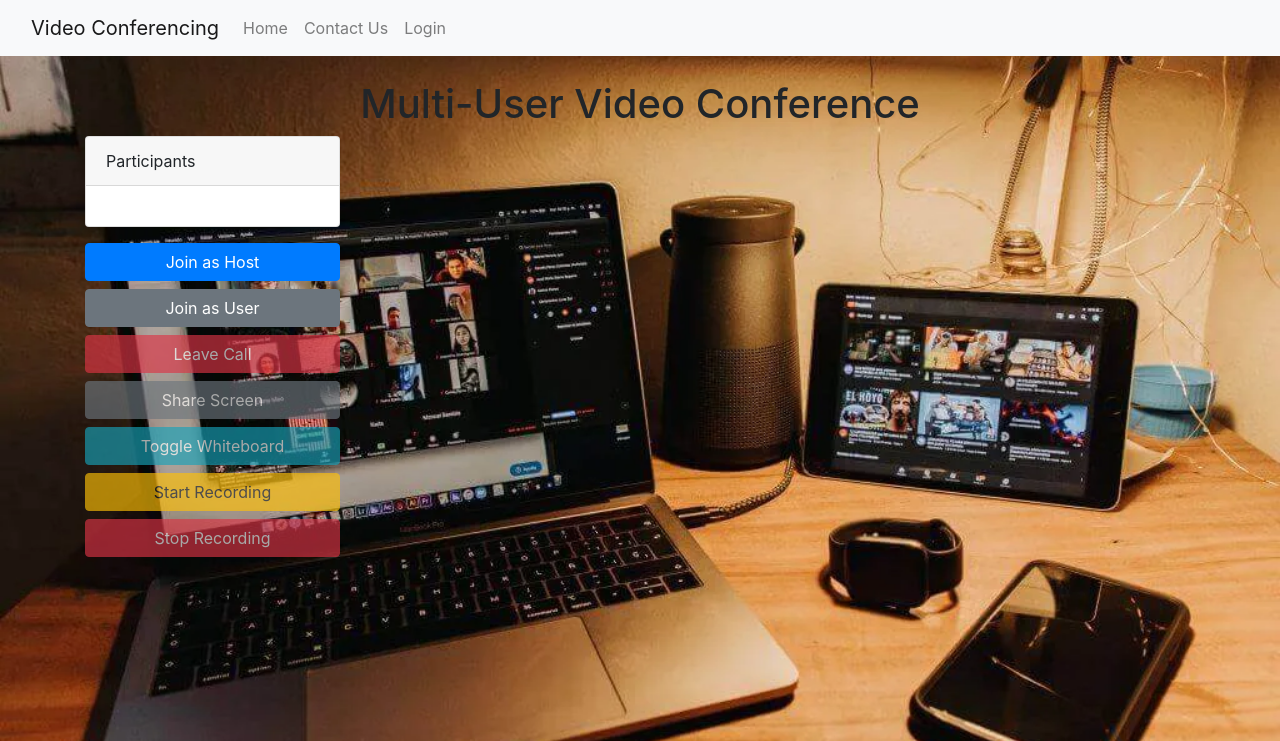
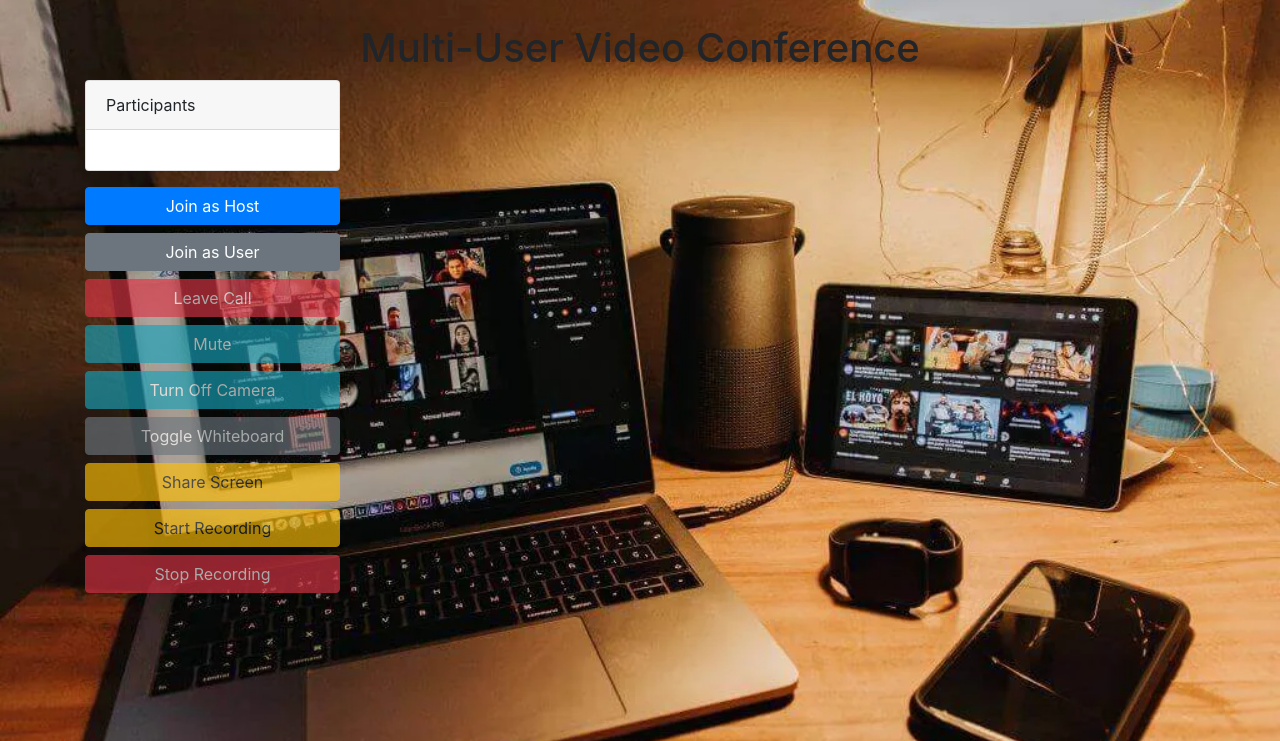
Before and after one commit to varsha-2802/VideoConference, a Django app: page /base/ in a window 1280 px wide. Shown: the top 741 px of the page. Run offline with Django 5.2, Linux system fonts and the light colour scheme; some libraries are stand-ins or nearby versions.

Commit message:
Update base.html

```diff
--- a/video/video_conference_project/templates/base.html
+++ b/video/video_conference_project/templates/base.html
@@ -1,13 +1,13 @@
-{%load static%}
+{% load static %}
 <!DOCTYPE html>
 <html lang="en">
 <head>
     <meta charset="UTF-8">
     <meta name="viewport" content="width=device-width, initial-scale=1.0">
-    <title>Multi-User Video Conference with Host-Only Recording</title>
+    <title>Multi-User Video Conference with Whiteboard</title>
     <link rel="stylesheet" href="https://maxcdn.bootstrapcdn.com/bootstrap/4.5.2/css/bootstrap.min.css">
     <style>
-        body{
+        body {
             background-image: url("{% static 'images/video.jpg' %}");
             background-position: center;
             background-repeat: no-repeat;
@@ -36,16 +36,6 @@
             padding: 5px 10px;
             border-radius: 4px;
         }
-        #whiteboard-container {
-            display: none;
-            margin-top: 20px;
-        }
-        #whiteboard {
-            border: 1px solid #000;
-            width: 100%;
-            height: 400px;
-            cursor: crosshair;
-        }
         #participantsList {
             max-height: 200px;
             overflow-y: auto;
@@ -69,42 +59,36 @@
             padding: 5px 10px;
             border-radius: 4px;
         }
+        #whiteboard-container {
+            position: fixed;
+            top: 0;
+            left: 0;
+            width: 100%;
+            height: 100%;
+            background-color: rgba(0, 0, 0, 0.8);
+            display: none;
+            z-index: 1000;
+        }
+        #whiteboard {
+            position: absolute;
+            top: 50%;
+            left: 50%;
+            transform: translate(-50%, -50%);
+            border: 2px solid #fff;
+            background-color: #fff;
+        }
+        #whiteboard-controls {
+            position: absolute;
+            bottom: 20px;
+            left: 50%;
+            transform: translateX(-50%);
+            display: flex;
+            gap: 10px;
+        }
     </style>
 </head>
 <body>
-    <nav class="navbar navbar-expand-lg navbar-light bg-light">
-        <div class="container-fluid">
-            <a class="navbar-brand" href="{% url 'home' %}">Video Conferencing</a>
-            <button class="navbar-toggler" type="button" data-bs-toggle="collapse" data-bs-target="#navbarNav" aria-controls="navbarNav" aria-expanded="false" aria-label="Toggle navigation">
-                <span class="navbar-toggler-icon"></span>
-            </button>
-            <div class="collapse navbar-collapse" id="navbarNav">
-                <ul class="navbar-nav me-auto">
-                    <li class="nav-item">
-                        <a class="nav-link" href="{% url 'home' %}">Home</a>
-                    </li>
-                    <!-- Add more navigation items here -->
-                </ul>
-                <ul class="navbar-nav">
-                    <li class="nav-item">
-                        <a class="nav-link" href="{% url 'contact' %}">Contact Us</a>
-                    </li>
-                    {% if user.is_authenticated %}
-                    <li>
-                        <form action="{% url 'logout' %}" method="POST" class="logout-form">
-                            {% csrf_token %}
-                            <button type="submit" class="nav-link">Logout</button>
-                        </form>
-                    </li>
-                    {% else %}
-                        <li class="nav-item">
-                            <a class="nav-link" href="{% url 'login' %}">Login</a>
-                        </li>
-                    {% endif %}
-                </ul>
-            </div>
-        </div>
-    </nav>
+    <!-- Navbar code remains unchanged -->
 
     <div class="container">
         <h1 class="text-center mt-4">Multi-User Video Conference</h1>
@@ -124,8 +108,10 @@
                     <button id="joinAsHost" class="btn btn-primary btn-block">Join as Host</button>
                     <button id="joinAsUser" class="btn btn-secondary btn-block mt-2">Join as User</button>
                     <button id="leaveCall" class="btn btn-danger btn-block mt-2" disabled>Leave Call</button>
-                    <button id="shareScreen" class="btn btn-secondary btn-block mt-2" disabled>Share Screen</button>
-                    <button id="toggleWhiteboard" class="btn btn-info btn-block mt-2" disabled>Toggle Whiteboard</button>
+                    <button id="toggleAudio" class="btn btn-info btn-block mt-2" disabled>Mute</button>
+                    <button id="toggleVideo" class="btn btn-info btn-block mt-2" disabled>Turn Off Camera</button>
+                    <button id="toggleWhiteboard" class="btn btn-secondary btn-block mt-2" disabled>Toggle Whiteboard</button>
+                    <button id="shareScreen" class="btn btn-warning btn-block mt-2" disabled>Share Screen</button>
                     <button id="startRecording" class="btn btn-warning btn-block mt-2" disabled>Start Recording</button>
                     <button id="stopRecording" class="btn btn-danger btn-block mt-2" disabled>Stop Recording</button>
                 </div>
@@ -138,12 +124,16 @@
         </div>
 
         <div id="whiteboard-container">
-            <h2 class="text-center">Shared Whiteboard</h2>
-            <canvas id="whiteboard" width="800" height="600" class="mb-4"></canvas>
-            <div class="text-center">
-                <button id="clearBoard" class="btn btn-danger">Clear Whiteboard</button>
+        <canvas id="whiteboard"></canvas>
+        <div id="whiteboard-controls">
+            <button id="pen-tool" class="btn btn-primary">Pen</button>
+            <button id="eraser-tool" class="btn btn-secondary">Eraser</button>
+            <input type="color" id="color-picker" value="#000000">
+            <button id="clear-whiteboard" class="btn btn-danger">Clear</button>
+            <button id="close-whiteboard" class="btn btn-warning">Close</button>
         </div>
     </div>
+
     </div>
 
     <script>
@@ -151,53 +141,150 @@
         const joinAsHostButton = document.getElementById('joinAsHost');
         const joinAsUserButton = document.getElementById('joinAsUser');
         const leaveCallButton = document.getElementById('leaveCall');
+        const toggleAudioButton = document.getElementById('toggleAudio');
+        const toggleVideoButton = document.getElementById('toggleVideo');
+        const toggleWhiteboardButton = document.getElementById('toggleWhiteboard');
         const shareScreenButton = document.getElementById('shareScreen');
-        const toggleWhiteboardButton = document.getElementById('toggleWhiteboard');
         const startRecordingButton = document.getElementById('startRecording');
         const stopRecordingButton = document.getElementById('stopRecording');
-        const whiteboardContainer = document.getElementById('whiteboard-container');
+        const participantsList = document.getElementById('participantsList');
+
         const clearBoardButton = document.getElementById('clearBoard');
-        const participantsList = document.getElementById('participantsList');
         const canvas = document.getElementById('whiteboard');
         const ctx = canvas.getContext('2d');
+        const whiteboardContainer = document.getElementById('whiteboard-container');
+        const whiteboard = document.getElementById('whiteboard');
+        const whiteboardCtx = whiteboard.getContext('2d');
+        const penTool = document.getElementById('pen-tool');
+        const eraserTool = document.getElementById('eraser-tool');
+        const colorPicker = document.getElementById('color-picker');
+        const clearWhiteboardBtn = document.getElementById('clear-whiteboard');
+        const closeWhiteboardBtn = document.getElementById('close-whiteboard');
+
+        let isDrawing = false;
+        let currentTool = 'pen';
+        let currentColor = '#000000';
+
 
         let localStream;
         let localUuid;
         let screenStream;
-        let isDrawing = false;
-        let lastX = 0;
-        let lastY = 0;
         let mediaRecorder;
         let recordedChunks = [];
         let isHost = false;
 
+        let lastX = 0;
+        let lastY = 0;
+
         joinAsHostButton.onclick = () => joinCall(true);
         joinAsUserButton.onclick = () => joinCall(false);
         leaveCallButton.onclick = leaveCall;
+        toggleAudioButton.onclick = toggleAudio;
+        toggleVideoButton.onclick = toggleVideo;
+        toggleWhiteboardButton.onclick = toggleWhiteboard;
         shareScreenButton.onclick = shareScreen;
-        toggleWhiteboardButton.onclick = toggleWhiteboard;
-        clearBoardButton.onclick = clearBoard;
         startRecordingButton.onclick = startRecording;
         stopRecordingButton.onclick = stopRecording;
+        clearWhiteboardBtn.onclick = clearWhiteboard;
+        toggleWhiteboardButton.addEventListener('click', toggleWhiteboard);
+        closeWhiteboardBtn.addEventListener('click', toggleWhiteboard);
+        penTool.addEventListener('click', () => currentTool = 'pen');
+        eraserTool.addEventListener('click', () => currentTool = 'eraser');
+        colorPicker.addEventListener('input', (e) => currentColor = e.target.value);
+        clearWhiteboardBtn.addEventListener('click', clearWhiteboard);
+        whiteboard.addEventListener('mousedown', startDrawing);
+        whiteboard.addEventListener('mousemove', draw);
+        whiteboard.addEventListener('mouseup', stopDrawing);
+        whiteboard.addEventListener('mouseout', stopDrawing);
 
-        canvas.addEventListener('mousedown', startDrawing);
-        canvas.addEventListener('mousemove', draw);
-        canvas.addEventListener('mouseup', stopDrawing);
-        canvas.addEventListener('mouseout', stopDrawing);
+        window.addEventListener('resize', resizeWhiteboard);
+
+        function resizeWhiteboard() {
+            const containerWidth = whiteboardContainer.clientWidth;
+            const containerHeight = whiteboardContainer.clientHeight;
+            const aspectRatio = 16 / 9;
+
+            let canvasWidth, canvasHeight;
+
+            if (containerWidth / containerHeight > aspectRatio) {
+                canvasHeight = containerHeight * 0.8;
+                canvasWidth = canvasHeight * aspectRatio;
+            } else {
+                canvasWidth = containerWidth * 0.8;
+                canvasHeight = canvasWidth / aspectRatio;
+            }
+
+            whiteboard.width = canvasWidth;
+            whiteboard.height = canvasHeight;
+
+            // Redraw any existing content on the resized canvas
+            // (You may need to implement this if you want to preserve drawings after resize)
+        }
+
+        function toggleWhiteboard() {
+            if (!isHost) return; // Only allow host to toggle whiteboard
+
+            if (whiteboardContainer.style.display === 'none') {
+                whiteboardContainer.style.display = 'flex'; // Changed to flex for better centering
+                resizeWhiteboard();
+            } else {
+                whiteboardContainer.style.display = 'none';
+            }
+        }
+
+        function startDrawing(e) {
+            isDrawing = true;
+            draw(e);
+        }
+
+        function draw(e) {
+            if (!isDrawing) return;
+
+            const rect = whiteboard.getBoundingClientRect();
+            const x = e.clientX - rect.left;
+            const y = e.clientY - rect.top;
+
+            whiteboardCtx.lineWidth = currentTool === 'eraser' ? 20 : 2;
+            whiteboardCtx.lineCap = 'round';
+            whiteboardCtx.strokeStyle = currentTool === 'eraser' ? '#ffffff' : currentColor;
+
+            whiteboardCtx.lineTo(x, y);
+            whiteboardCtx.stroke();
+            whiteboardCtx.beginPath();
+            whiteboardCtx.moveTo(x, y);
+        }
+
+        function stopDrawing() {
+            isDrawing = false;
+            whiteboardCtx.beginPath();
+        }
+
+        function clearWhiteboard() {
+            whiteboardCtx.clearRect(0, 0, whiteboard.width, whiteboard.height);
+        }
+
 
         async function joinCall(asHost) {
             try {
                 localStream = await navigator.mediaDevices.getUserMedia({ video: true, audio: true });
                 localUuid = generateUuid();
                 isHost = asHost;
+                if (asHost) {
+                toggleWhiteboardButton.disabled = false;
+                initializeWhiteboard();
+            } else {
+                toggleWhiteboardButton.disabled = true;
+            }
 
                 addVideoStream(localUuid, localStream, true, asHost ? "Host" : "You");
 
                 joinAsHostButton.disabled = true;
                 joinAsUserButton.disabled = true;
                 leaveCallButton.disabled = false;
-                shareScreenButton.disabled = false;
+                toggleAudioButton.disabled = false;
+                toggleVideoButton.disabled = false;
                 toggleWhiteboardButton.disabled = false;
+                shareScreenButton.disabled = !asHost; // Only enable for host
                 startRecordingButton.disabled = !asHost;
 
                 if (!asHost) {
@@ -228,31 +315,91 @@
             joinAsHostButton.disabled = false;
             joinAsUserButton.disabled = false;
             leaveCallButton.disabled = true;
+            toggleAudioButton.disabled = true;
+            toggleVideoButton.disabled = true;
+            toggleWhiteboardButton.disabled = true;
             shareScreenButton.disabled = true;
-            toggleWhiteboardButton.disabled = true;
             startRecordingButton.disabled = true;
             stopRecordingButton.disabled = true;
             whiteboardContainer.style.display = 'none';
             isHost = false;
         }
 
-        function toggleWhiteboard() {
-            whiteboardContainer.style.display =
-                whiteboardContainer.style.display === 'none' ? 'block' : 'none';
-            if (whiteboardContainer.style.display === 'block') {
-                resizeCanvas();
-            }
+        function toggleAudio() {
+            const audioTrack = localStream.getAudioTracks()[0];
+            audioTrack.enabled = !audioTrack.enabled;
+            toggleAudioButton.textContent = audioTrack.enabled ? 'Mute' : 'Unmute';
         }
 
-        function resizeCanvas() {
-            canvas.width = canvas.offsetWidth;
-            canvas.height = canvas.offsetHeight;
+        function toggleVideo() {
+            const videoTrack = localStream.getVideoTracks()[0];
+            videoTrack.enabled = !videoTrack.enabled;
+            toggleVideoButton.textContent = videoTrack.enabled ? 'Turn Off Camera' : 'Turn On Camera';
+        }
+        function initializeWhiteboard() {
+    resizeWhiteboard();
+    whiteboardCtx.fillStyle = '#ffffff';
+    whiteboardCtx.fillRect(0, 0, whiteboard.width, whiteboard.height);
         }
 
+
         async function shareScreen() {
+    if (!isHost) return; // Only allow host to share screen
+
     try {
-                screenStream = await navigator.mediaDevices.getDisplayMedia({ video: true });
-                const videoTrack = screenStream.getVideoTracks()[0];
+        if (screenStream) {
+            // Stop screen sharing
+            screenStream.getTracks().forEach(track => track.stop());
+            const localVideo = document.querySelector(`[data-uuid="${localUuid}"]`);
+            if (localVideo) {
+                localVideo.srcObject = localStream;
+            }
+            screenStream = null;
+            shareScreenButton.textContent = 'Share Screen';
+        } else {
+            // Start screen sharing
+            const displayMediaOptions = {
+                video: {
+                    displaySurface: 'browser',
+                },
+                surfaceSwitching: 'include',
+                selfBrowserSurface: 'include',
+            };
+
+            screenStream = await navigator.mediaDevices.getDisplayMedia(displayMediaOptions);
+
+            // Create a canvas to combine video and whiteboard
+            const combinedCanvas = document.createElement('canvas');
+            const ctx = combinedCanvas.getContext('2d');
+            combinedCanvas.width = whiteboard.width;
+            combinedCanvas.height = whiteboard.height;
+
+            // Function to draw the combined content
+            const drawCombinedContent = () => {
+                // Draw the screen content
+                ctx.drawImage(screenVideo, 0, 0, combinedCanvas.width, combinedCanvas.height);
+
+                // Draw the whiteboard content on top
+                ctx.drawImage(whiteboard, 0, 0);
+
+                // Schedule the next frame
+                requestAnimationFrame(drawCombinedContent);
+            };
+
+            // Create a video element to receive the screen share stream
+            const screenVideo = document.createElement('video');
+            screenVideo.srcObject = screenStream;
+            screenVideo.onloadedmetadata = () => {
+                screenVideo.play();
+                drawCombinedContent();
+            };
+
+            // Create a stream from the combined canvas
+            const combinedStream = combinedCanvas.captureStream();
+
+            // Replace the video track in the screenStream
+            const videoTrack = combinedStream.getVideoTracks()[0];
+            screenStream.getVideoTracks()[0].replaceTrack(videoTrack);
 
             const localVideo = document.querySelector(`[data-uuid="${localUuid}"]`);
             if (localVideo) {
@@ -263,12 +410,16 @@
                 if (localVideo) {
                     localVideo.srcObject = localStream;
                 }
+                screenStream = null;
+                shareScreenButton.textContent = 'Share Screen';
             };
+
+            shareScreenButton.textContent = 'Stop Sharing';
+        }
     } catch (err) {
         console.error('Error sharing screen:', err);
     }
 }
-
         function addVideoStream(uuid, stream, isLocal = false, name = null) {
             const videoWrapper = document.createElement('div');
             videoWrapper.className = 'video-wrapper';
@@ -389,36 +540,13 @@
             return colors[Math.floor(Math.random() * colors.length)];
         }
 
-        function startDrawing(e) {
-            isDrawing = true;
-            [lastX, lastY] = [e.offsetX, e.offsetY];
-        }
-
-        function draw(e) {
-            if (!isDrawing) return;
-            ctx.beginPath();
-            ctx.moveTo(lastX, lastY);
-            ctx.lineTo(e.offsetX, e.offsetY);
-            ctx.stroke();
-            [lastX, lastY] = [e.offsetX, e.offsetY];
-        }
-
-        function stopDrawing() {
-            isDrawing = false;
-        }
-
-        function clearBoard() {
-            ctx.clearRect(0, 0, canvas.width, canvas.height);
-        }
-
         function generateUuid() {
             return 'xxxxxxxx-xxxx-4xxx-yxxx-xxxxxxxxxxxx'.replace(/[xy]/g, function(c) {
                 var r = Math.random() * 16 | 0, v = c == 'x' ? r : (r & 0x3 | 0x8);
+                return v.toString(16 | 0, v = c == 'x' ? r : (r & 0x3 | 0x8));
                 return v.toString(16);
             });
         }
-
-        window.addEventListener('resize', resizeCanvas);
     </script>
 </body>
 </html>
```
Lines whose indentation alone changed are shown as unchanged.
